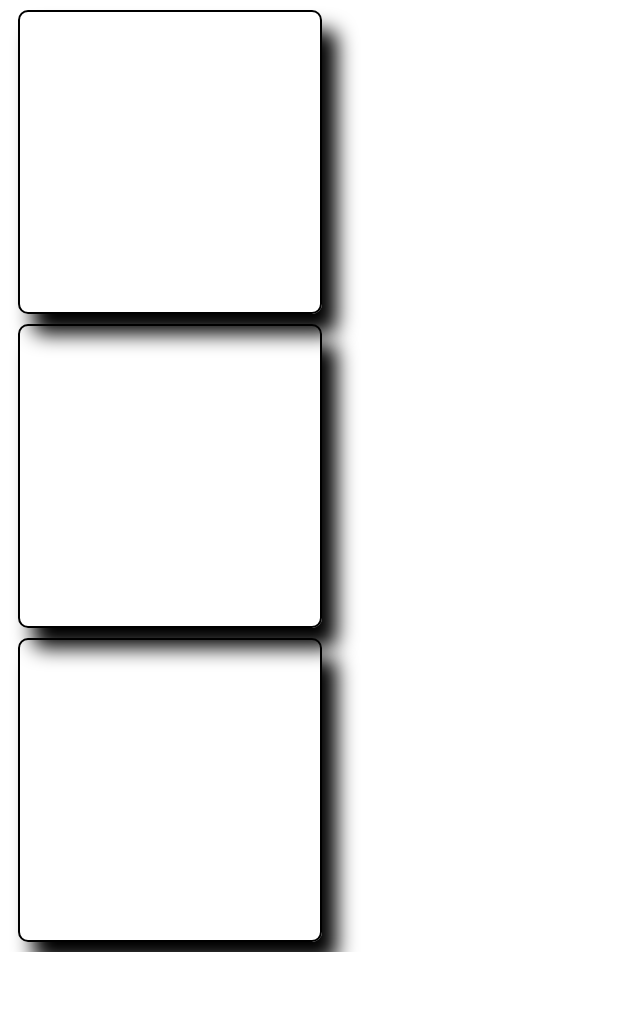
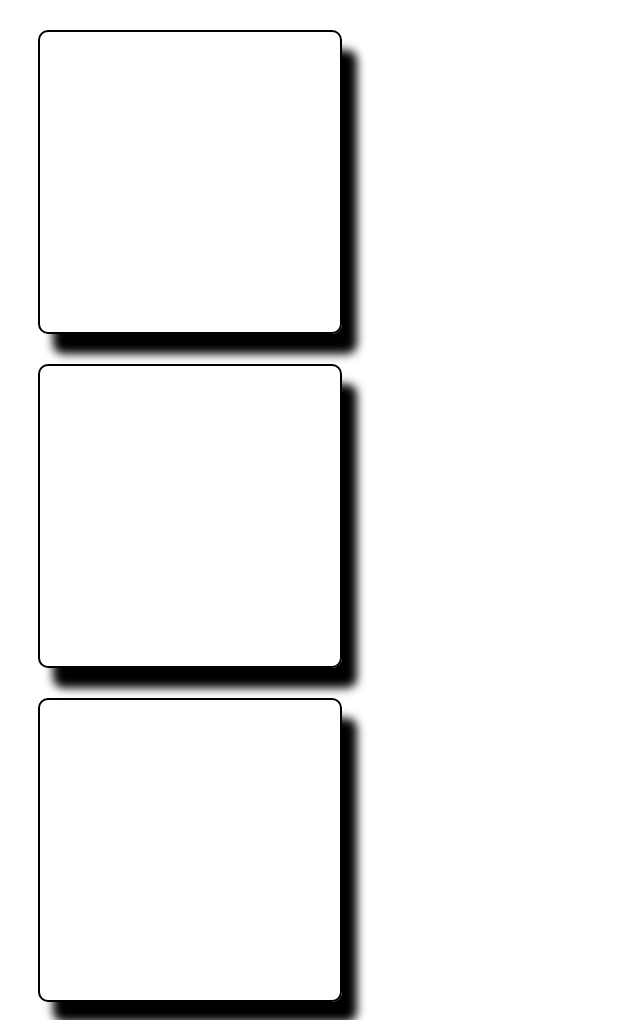
Before and after one commit to CMGSSousa/html-css, a plain HTML site: page fundo001.html in a window 1280 px wide. Shown: the top 1020 px of the page, without its empty margins (0-640 px from the left). Before the commit the page ends 952 px from the top, so only its background shows below. Drawn offline with Linux system fonts and the light colour scheme.

Commit message:
26032023

```diff
--- a/fundo001.html
+++ b/fundo001.html
@@ -12,8 +12,8 @@
             width: 300px;
             height: 300px;
             border-radius: 10px;
-            margin: 10px;
-            box-shadow: 15px 20px 20px 0px black;
+            margin: 30px;
+            box-shadow: 15px 20px 10px 0px black;
 
         }
     </style>
```
